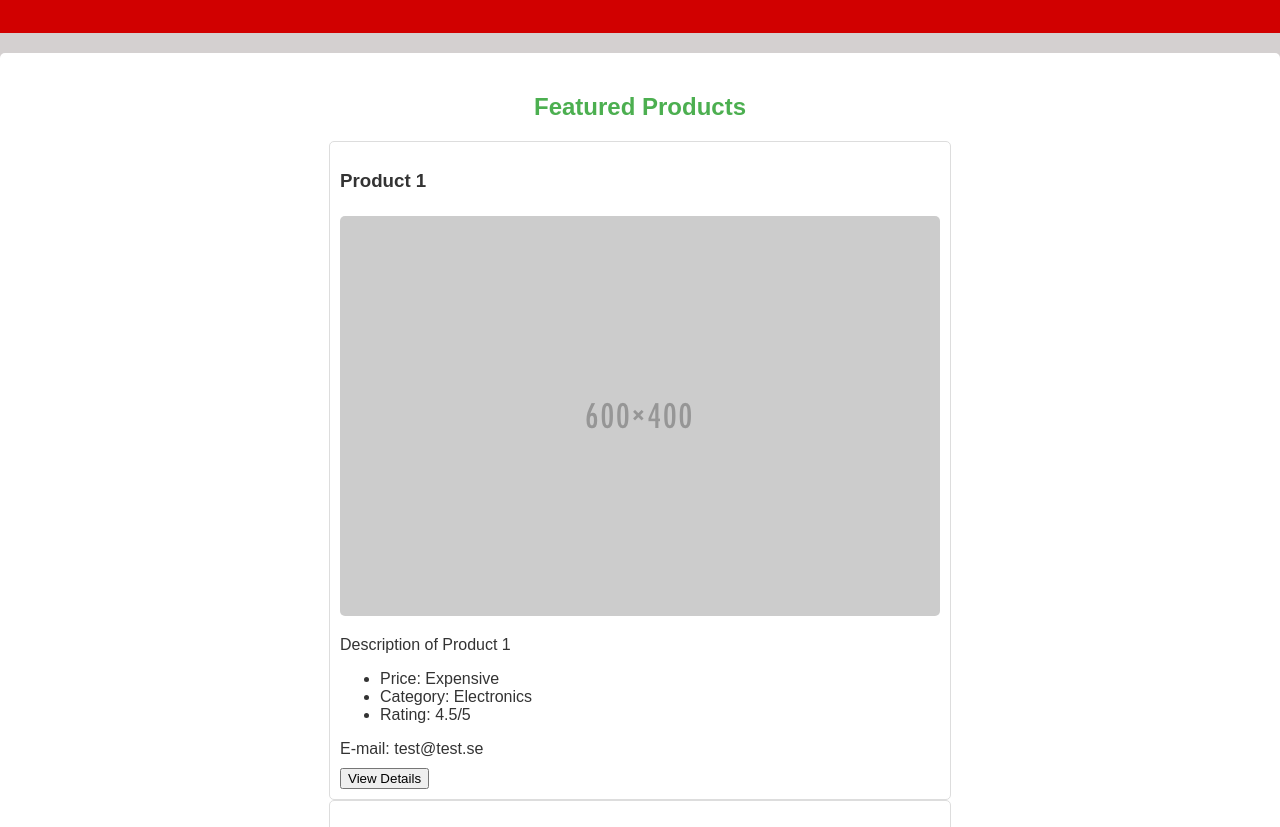
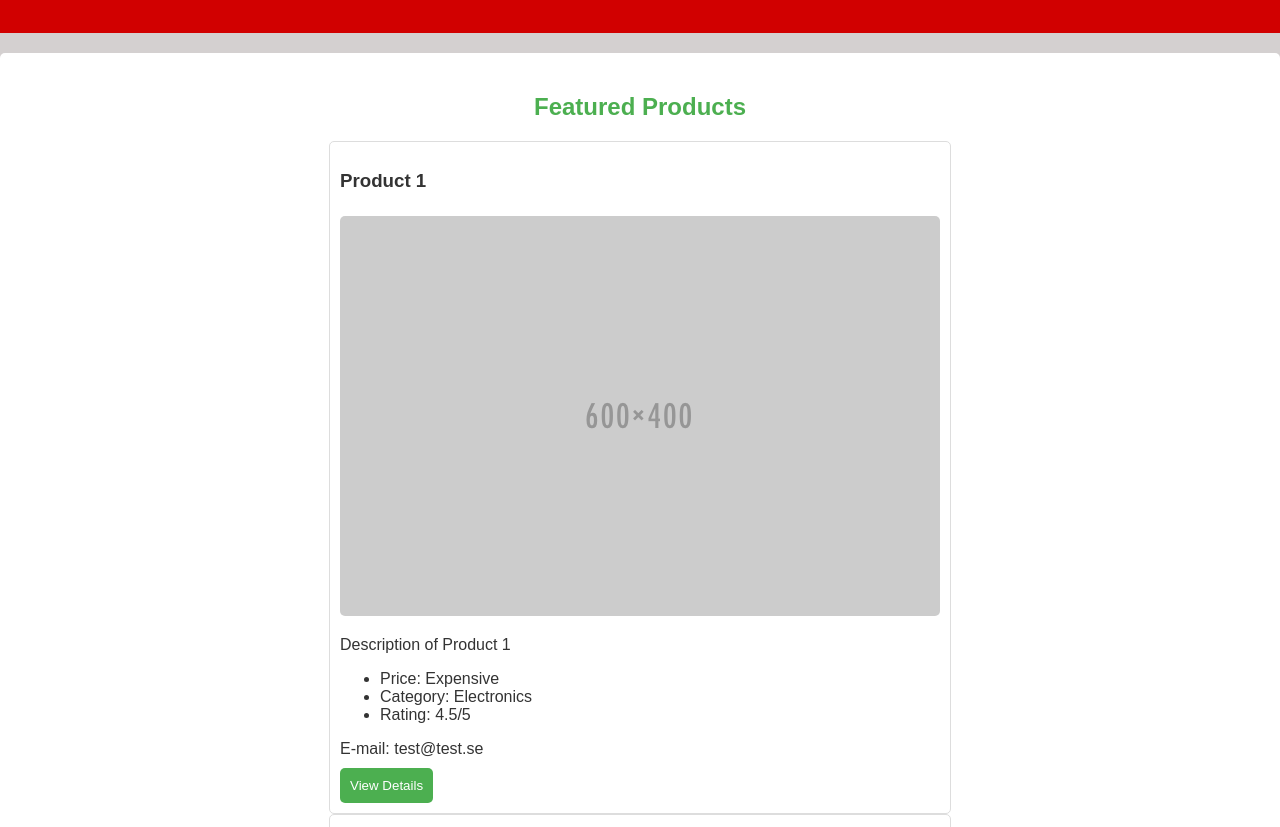
Before and after one commit to fjelln/html_css_workshop, a plain HTML site: page index.html in a window 1280 px wide. Shown: the part 121-948 px from the top of the page. Drawn offline with Linux system fonts and the light colour scheme.

Commit message:
added styles to button

```diff
--- a/styles.css
+++ b/styles.css
@@ -45,3 +45,11 @@ img {
 .email-field {
     margin-bottom: 10px;
 }
+
+button {
+    background-color: #4CAF50;
+    color: #fff;
+    padding: 10px;
+    border: none;
+    border-radius: 5px;
+}
```
